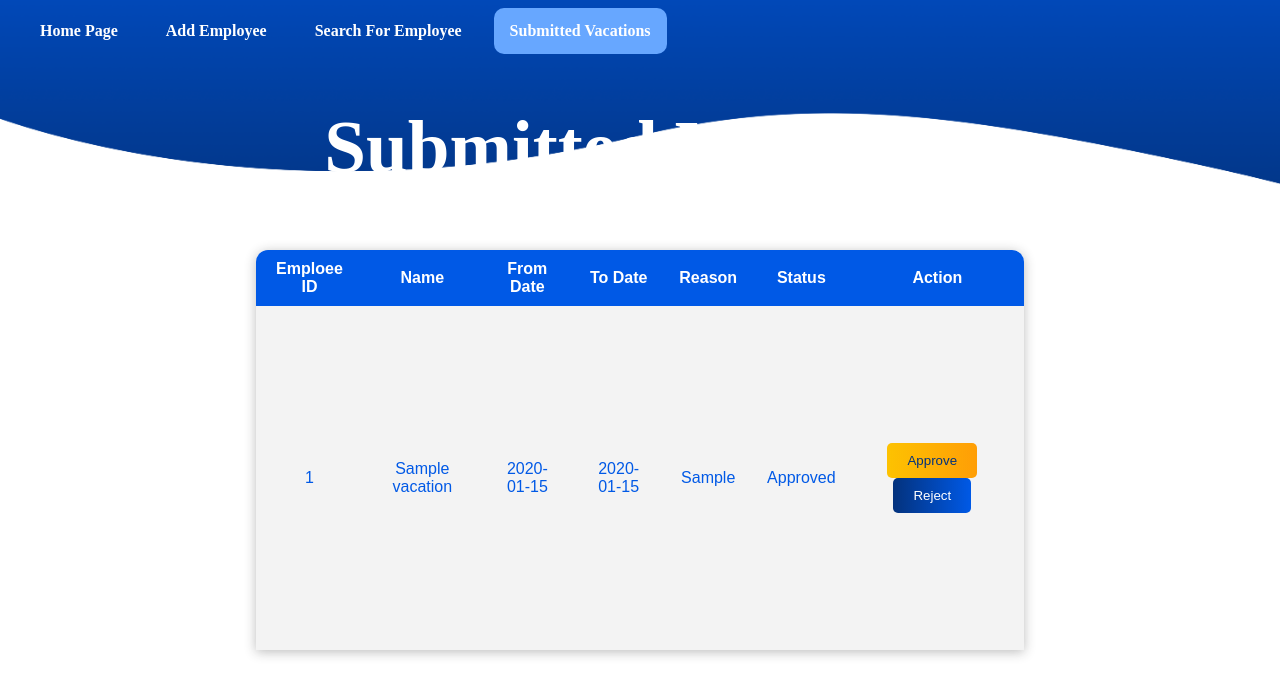
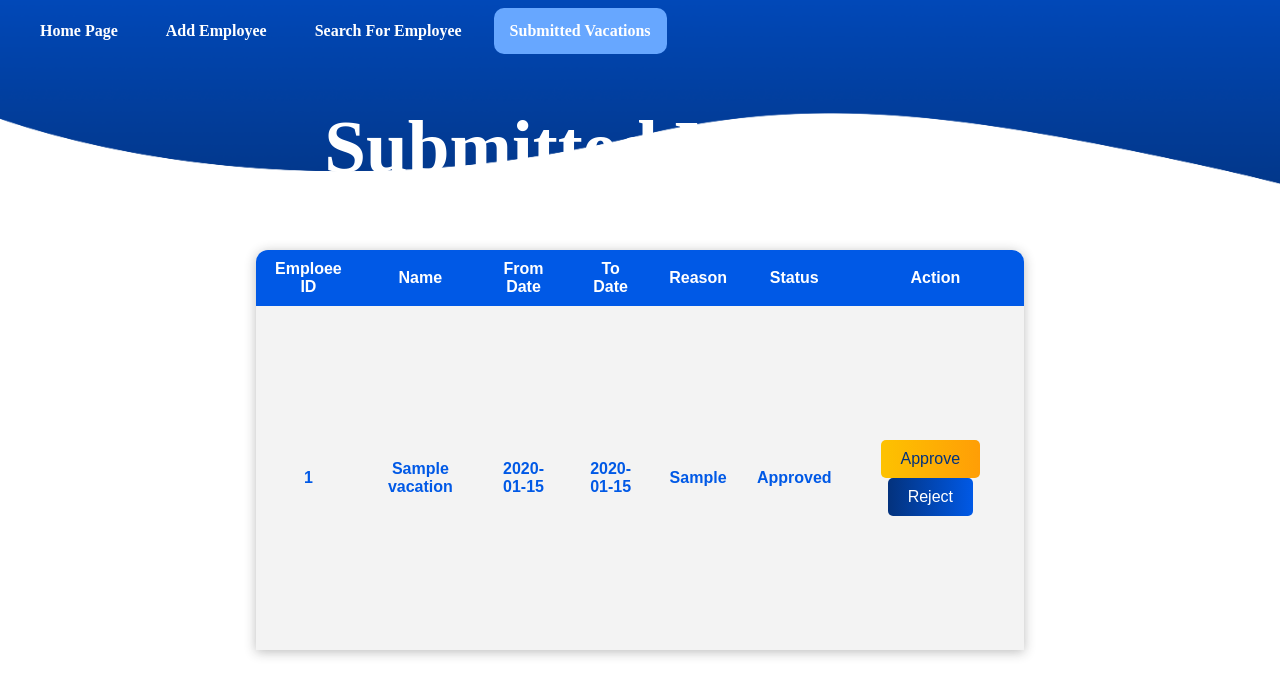
Before and after one commit to 3bde1r7man/HR_web, a Django app: page /request/ in a window 1280 px wide. Shown: the top 696 px of the page. Run offline with Django 4.2, Linux system fonts and the light colour scheme; tables that the repository leaves empty hold one stand-in row (values such as "Sample post").

Commit message:
update requests.css

```diff
--- a/hr_web/hr_app/static/style/vacation_requestsStyle.css
+++ b/hr_web/hr_app/static/style/vacation_requestsStyle.css
@@ -36,8 +36,10 @@ th {
 }
 
 td{
-  color: #0059e6;
+  color: #0059e6 ;
   font-family: Liberation Sans;
+  font-weight:bold;
+  font-size: medium;
 }
 
 tr:nth-child(odd) {
@@ -46,17 +48,19 @@ tr:nth-child(odd) {
 
 .button1 {
   color: #03327d;
+  font-size: medium;
   background-image: linear-gradient(90deg, #fdc201, #ff9e06);
-padding: 10px 20px;
-border: none;
-border-radius: 5px;
-cursor: pointer;
-margin-right: 10px;
+  padding: 10px 20px;
+  border: none;
+  border-radius: 5px;
+  cursor: pointer;
+  margin-right: 10px;
 
 }
 
 .button2 {
   color: #ffffff;
+  font-size: medium;
   background-image: linear-gradient(90deg, #03327d, #0059e6);
   padding: 10px 20px;
   border: none;
```
Also changed, not shown: hr_web/db.sqlite3.
